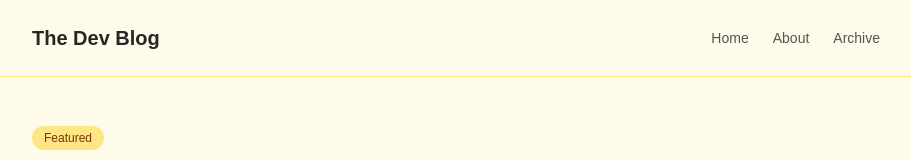
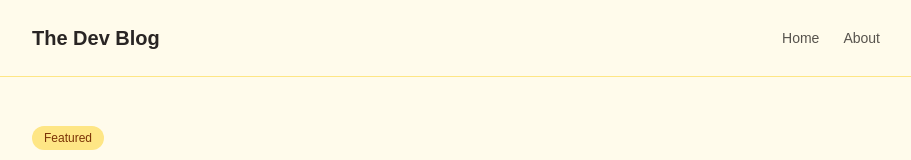
Before and after one commit to evisdren/blog, a Next.js app: page / in a window 1280 px wide. Shown: the top 160 px of the page, without its empty margins (184-1095 px from the left). Built offline with nearby package versions, Linux system fonts and the light colour scheme.

Commit message:
remove archive

```diff
--- a/app/page.tsx
+++ b/app/page.tsx
@@ -71,12 +71,6 @@ export default function Home() {
               className="text-sm font-medium text-stone-600 hover:text-stone-900"
             >
               About
-            </Link>
-            <Link
-              href="/archive"
-              className="text-sm font-medium text-stone-600 hover:text-stone-900"
-            >
-              Archive
             </Link>
           </nav>
         </div>
```
